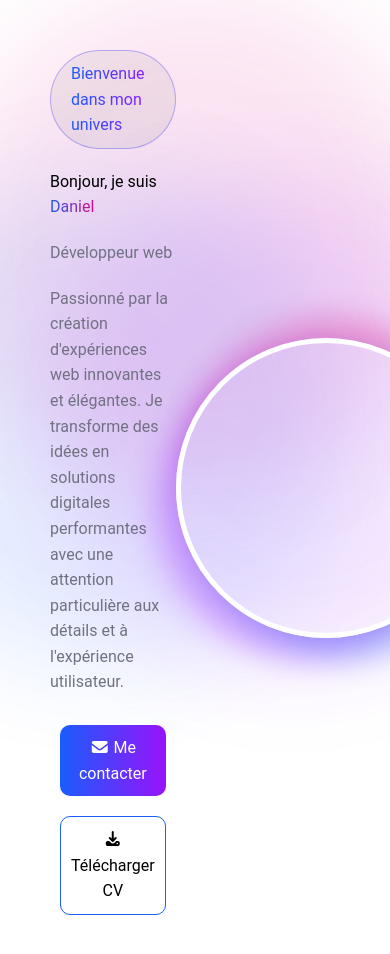
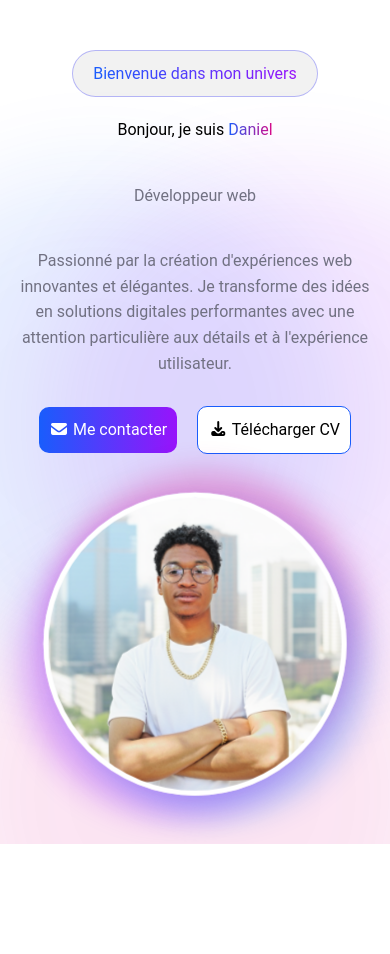
Before and after one commit to Daniel0455/portfolio_daniel, a Next.js app in the folder frontend/: page / in a window 390 px wide. Shown: the top 954 px of the page. After the commit the page ends 844 px from the top, so only its background shows below. Built offline with nearby package versions, Linux system fonts and the light colour scheme.

Commit message:
Ajout d'amination et pdp

```diff
--- a/frontend/styles/globals.css
+++ b/frontend/styles/globals.css
@@ -21,7 +21,7 @@ p{ all: unset; display: block;}
     align-items: center;
     justify-content: space-between;
     min-height: 100vh;
-    padding: 50px;
+    padding: 5%;
     position: relative;
     overflow: hidden;
 }
@@ -83,7 +83,7 @@ p{ all: unset; display: block;}
     border: 1px solid var(--bleu);
     color: var(--noir);
 }
-.cdroit
+.cpdroit
 {
     width: 50%;
     justify-content: right;
@@ -93,10 +93,17 @@ p{ all: unset; display: block;}
     width:300px;
     height: 300px;
     border-radius: 100%;
+    float: right;
     border: 5px solid var(--blanc);
     box-shadow: 20px 20px 30px 0px rgba(var(--bleu-indice),0.3),
         -20px 20px 30px 0px rgba(var(--violet-indice), 0.3),
         10px -20px 30px 0px rgba(var(--rouge-indice),0.3);
+    background-image: url(../img/pdp.png);
+    background-size: cover;
+    background-repeat: no-repeat;
+    animation-name: pdp;
+    animation-duration: 2s;
+    animation-iteration-count: infinite;
 }
 /*Déco*/
 .decorouge
@@ -127,3 +134,26 @@ p{ all: unset; display: block;}
     opacity: 10%;
     transform: translateX(-50%) translateY(-50%);
 }
+/*Responsive*/
+@media screen and (max-width: 830px) {
+    .containerprofil
+    {
+        display: block;
+    }
+    .cpgauche, .cpdroit
+    {
+        display: flex;
+        flex-direction: column;
+        width: 100%;
+        align-items: center;
+        text-align: center;
+        margin-top: 30px;
+        margin-right: 30px;
+    }
+}
+/*Animation*/
+@keyframes pdp {
+
+    0%, 100%{transform: scale(1)}
+    50% {transform: scale(1.05)}
+}
```
